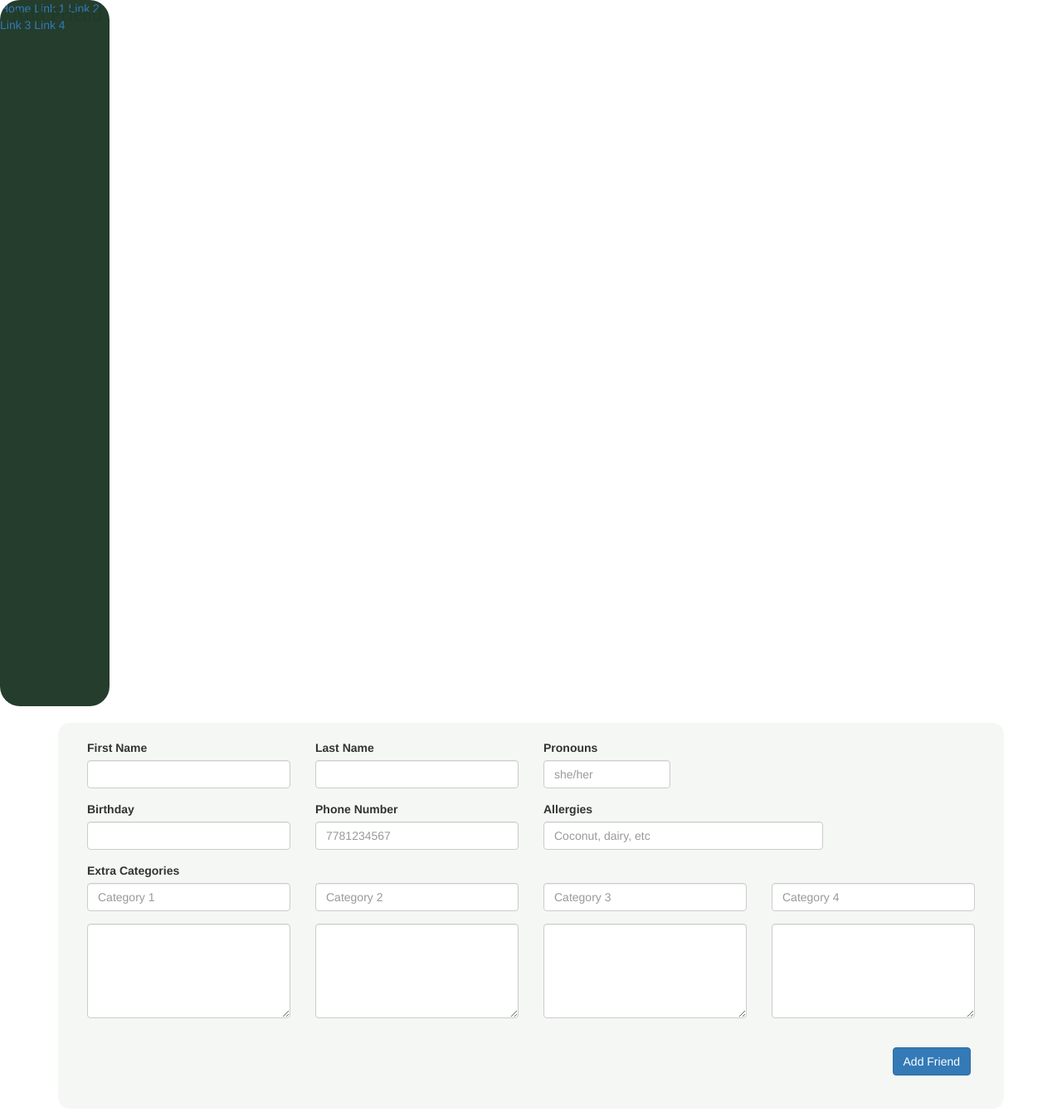
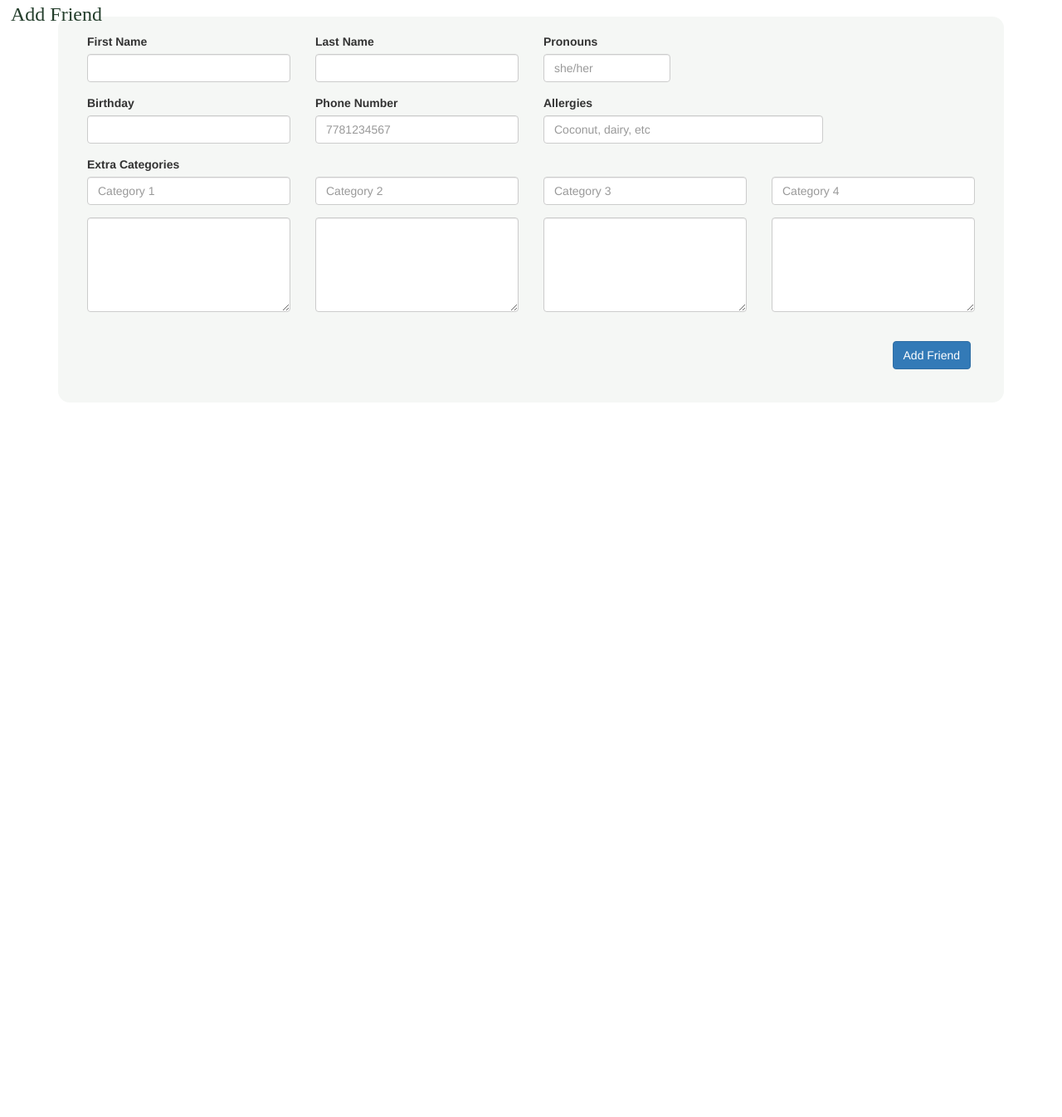
Before and after one commit to MahumAzeem/goodFriend, a Flask app: page /add_friend in a window 1280 px wide. Shown: the whole page at 83% size. After the commit the page ends 445 px from the top, so only its background shows below. Run offline with Flask 2, Linux system fonts and the light colour scheme; some libraries are stand-ins or nearby versions; some web fonts are replaced.

Commit message:
removed buggy lines from layout

```diff
--- a/templates/layout.html
+++ b/templates/layout.html
@@ -8,47 +8,6 @@
 <script type="text/javascript" src="https://cdnjs.cloudflare.com/ajax/libs/bootstrap-datepicker/1.4.1/js/bootstrap-datepicker.min.js"></script>
 <link rel="stylesheet" href="https://cdnjs.cloudflare.com/ajax/libs/bootstrap-datepicker/1.4.1/css/bootstrap-datepicker3.css"/>
 
-<style>
-  .vertical-menu {
-    width: 132px;
-  height: 851px;
-  background: rgba(32,58,40,0.9800000190734863);
-  opacity: 1;
-  position: relative;
-  top: 0px;
-  left: 0px;
-  border-top-left-radius: 24px;
-  border-top-right-radius: 24px;
-  border-bottom-left-radius: 24px;
-  border-bottom-right-radius: 24px;
-  overflow: hidden;
-
-  .vertical-menu a {
-    background-color: #eee;
-    color: black;
-    display: block;
-    padding: 12px;
-    text-decoration: none;
-  }
-
-  .vertical-menu a:hover {
-    background-color: #ccc;
-  }
-
-  .vertical-menu a.active {
-    background-color: #4CAF50;
-    color: white;
-  }
-  </style>
-
-
-<div class="vertical-menu">
-  <a href="#" class="active">Home</a>
-  <a href="#">Link 1</a>
-  <a href="#">Link 2</a>
-  <a href="#">Link 3</a>
-  <a href="#">Link 4</a>
-</div>
 
 <div class="container">
 
```
